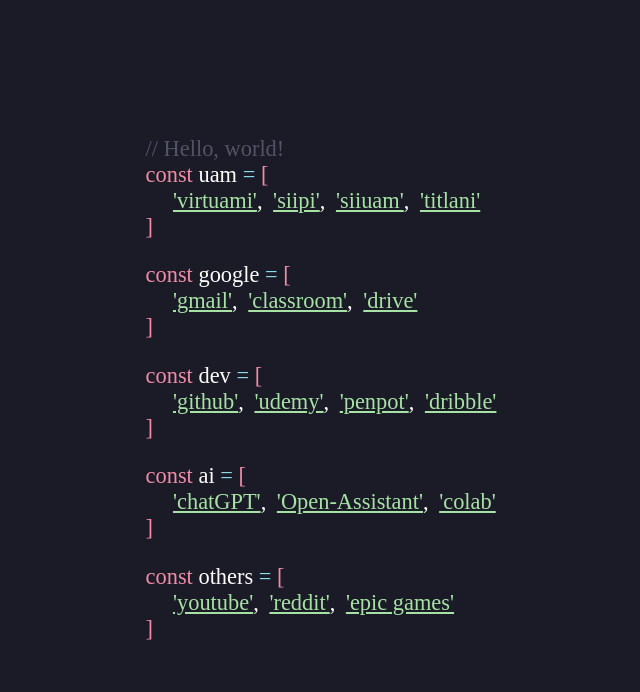
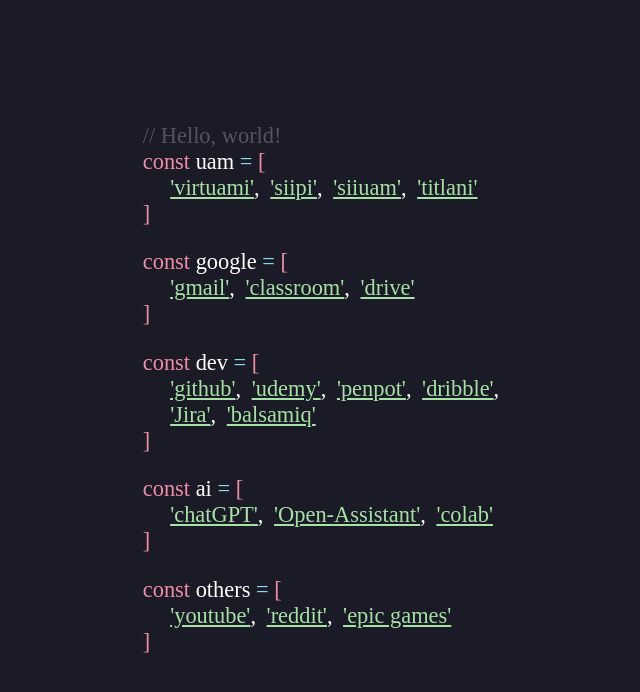
Before and after one commit to AxelHuerta/AxelHuerta.github.io, a plain HTML site: page index.html in a window 1280 px wide. Shown: the whole page, without its empty margins (319-959 px from the left). Drawn offline with Linux system fonts and the light colour scheme.

Commit message:
add Jira and Balsamiq

```diff
--- a/index.html
+++ b/index.html
@@ -70,7 +70,17 @@
                 <a href="https://www.udemy.com/" class="string">'udemy'</a>,
                 <a href="https://penpot.app" class="string">'penpot'</a>,
                 <a href="https://dribbble.com" class="string">'dribble'</a
-                ><br />
+                >,<br />
+                <span class="tab"></span>
+                <a
+                    href="https://sintrabajos.atlassian.net/jira/projects?selectedProjectType=software"
+                    class="string"
+                    >'Jira'</a
+                >,
+                <a href="https://balsamiq.cloud/s13y9t2/projects" class="string"
+                    >'balsamiq'</a
+                >
+                <br />
                 <span class="keywords">]</span><br />
             </div>
 
```
